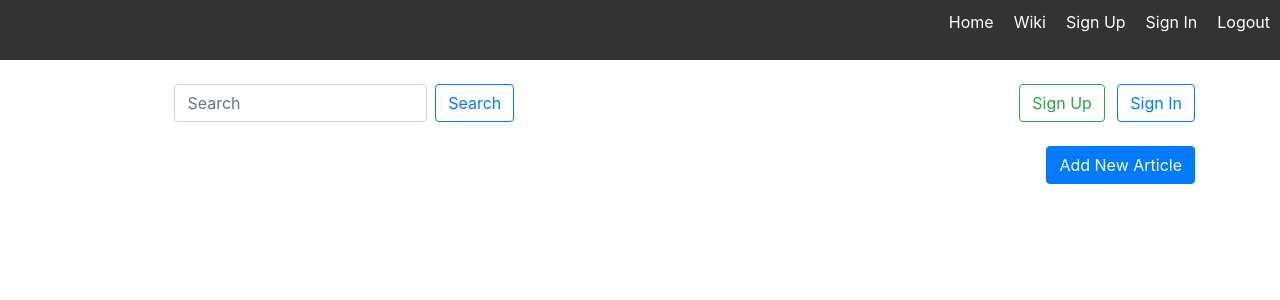
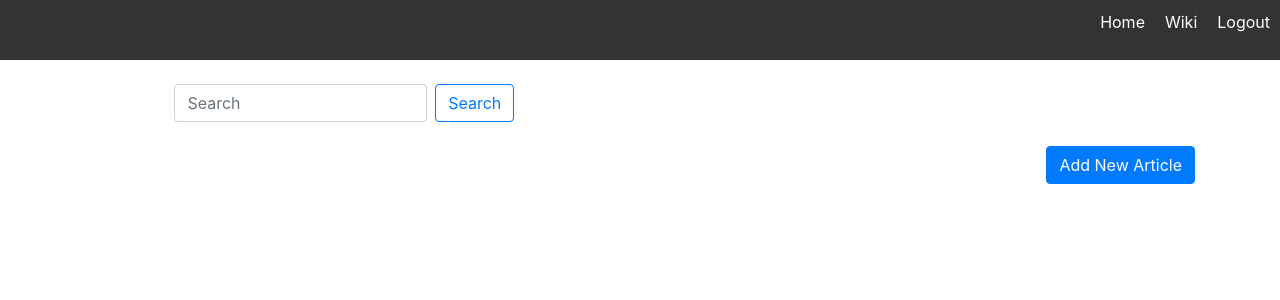
Before and after one commit to Youcode-Classe-E-2023-2024/elmehdi_elfari_Wiki, a PHP site: page /views/wiki_view.php in a window 1280 px wide. Shown: the top 300 px of the page. Run offline with PHP 8.4, Linux system fonts and the light colour scheme; the template is opened without the code that fills it, so the values that code supplies are empty.

Commit message:
wiki view

```diff
--- a/views/wiki_view.php
+++ b/views/wiki_view.php
@@ -19,8 +19,6 @@
         <ul>
             <li><a class="list" href="index.php?page=home">Home</a></li>
             <li><a class="list" href="index.php?page=wiki">Wiki</a></li>
-            <li><a class="list" href="index.php?page=signup">Sign Up</a></li>
-            <li><a class="list" href="index.php?page=signin">Sign In</a></li>
             <li><a class="list" href="logout.php">Logout</a></li>
 
         </ul>
@@ -32,10 +30,6 @@
                     <input class="form-control mr-sm-2" type="search" placeholder="Search" aria-label="Search">
                     <button class="btn btn-outline-primary my-2 my-sm-0" type="submit">Search</button>
                 </form>
-            </div>
-            <div class="col-md-6 text-right">
-                <a href="index.php?page=signup" class="btn btn-outline-success mr-2">Sign Up</a>
-                <a href="index.php?page=signin" class="btn btn-outline-primary">Sign In</a>
             </div>
         </div>
         <div class="row mt-4">
@@ -93,7 +87,6 @@
                                 </div>
                             </div>
 
-                            <!-- "Supprimer" button -->
                             <form action="index.php?page=wiki" method="post">
                                 <button type="button" class="btn btn-success" data-toggle="modal" data-target="#editModal<?= $article['article_id']; ?>">
                                     Modifier
```
